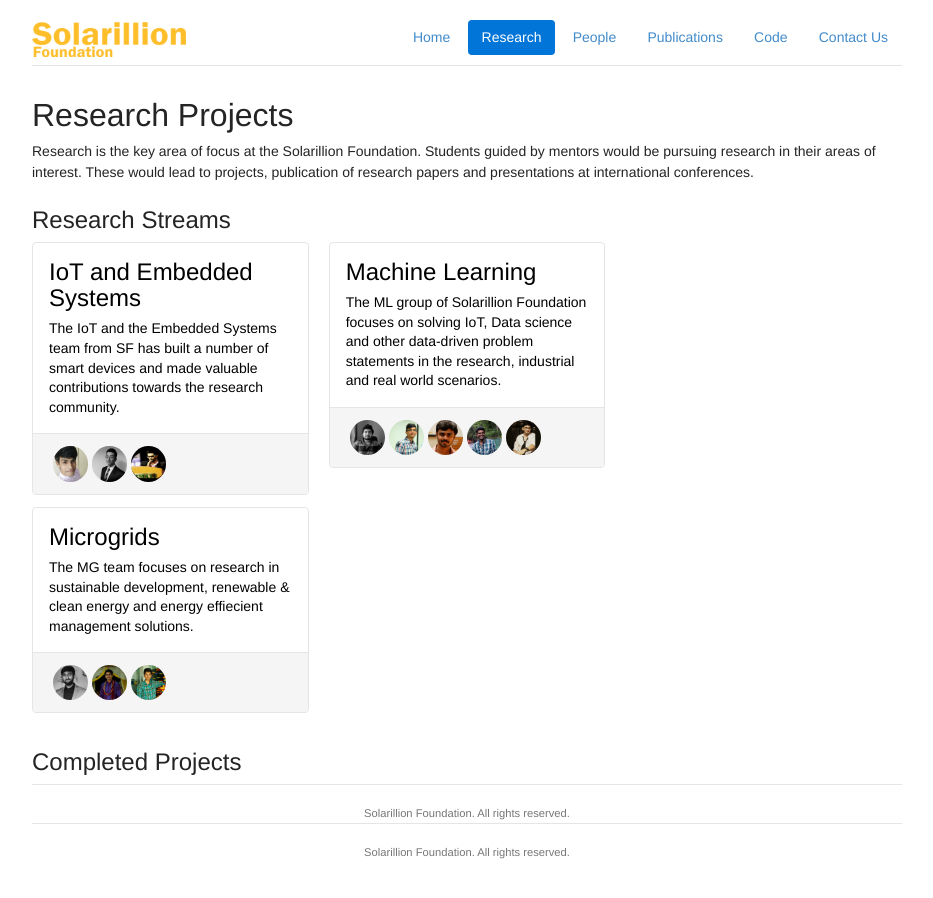
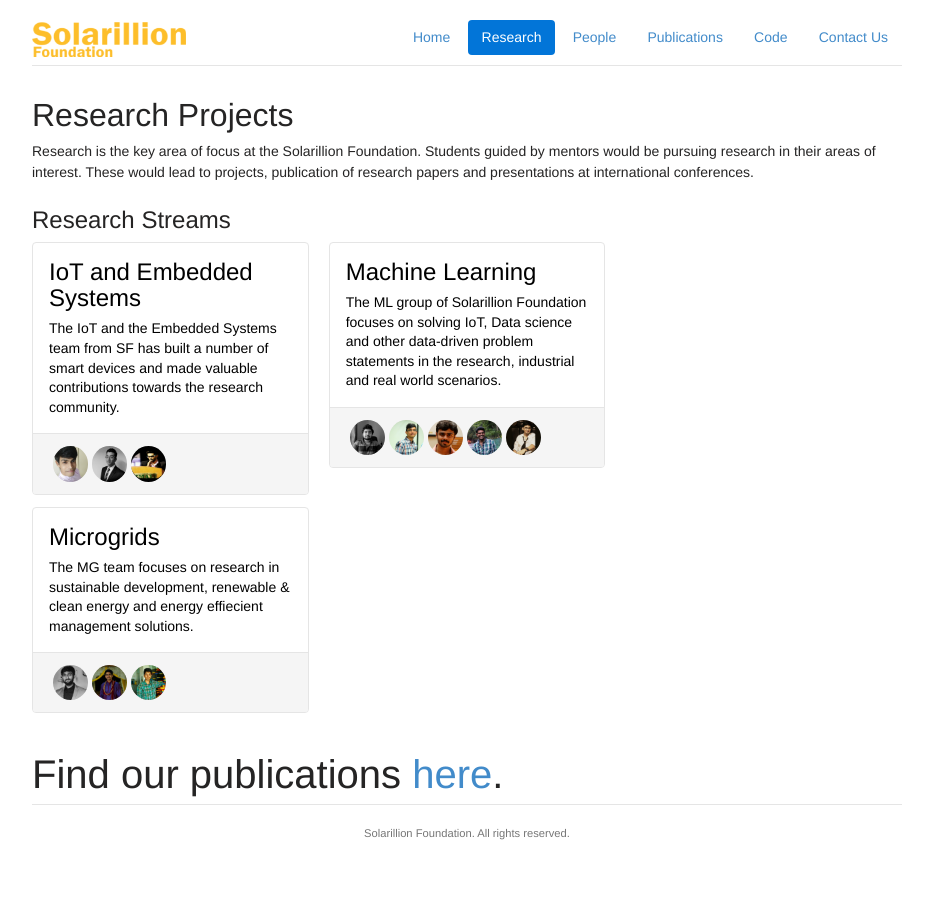
Before and after one commit to prahalath/solarillionfoundation.github.io, a Jekyll site: the page built from research/index.md, in a window 1280 px wide. Shown: the whole page, without its empty margins (173-1106 px from the left). Built offline with Jekyll 4.4.1, drawn with Linux system fonts in a browser that asks for light colours; nearby versions of some CDN libraries; Markdown is read by kramdown in place of the engine named in the settings.

Commit message:
Update index.md

```diff
--- a/research/index.md
+++ b/research/index.md
@@ -54,7 +54,7 @@
 {% endfor %}
 </div>
 
-### Completed Projects
+# Find our publications <a href = "/publications.html">here</a>.
 
 <div class="card-columns">
 {% for p in site.projects %}
@@ -98,7 +98,6 @@
 
 
 
-{% include footer.html %}
 
 <!--### Concurrency
 
```
